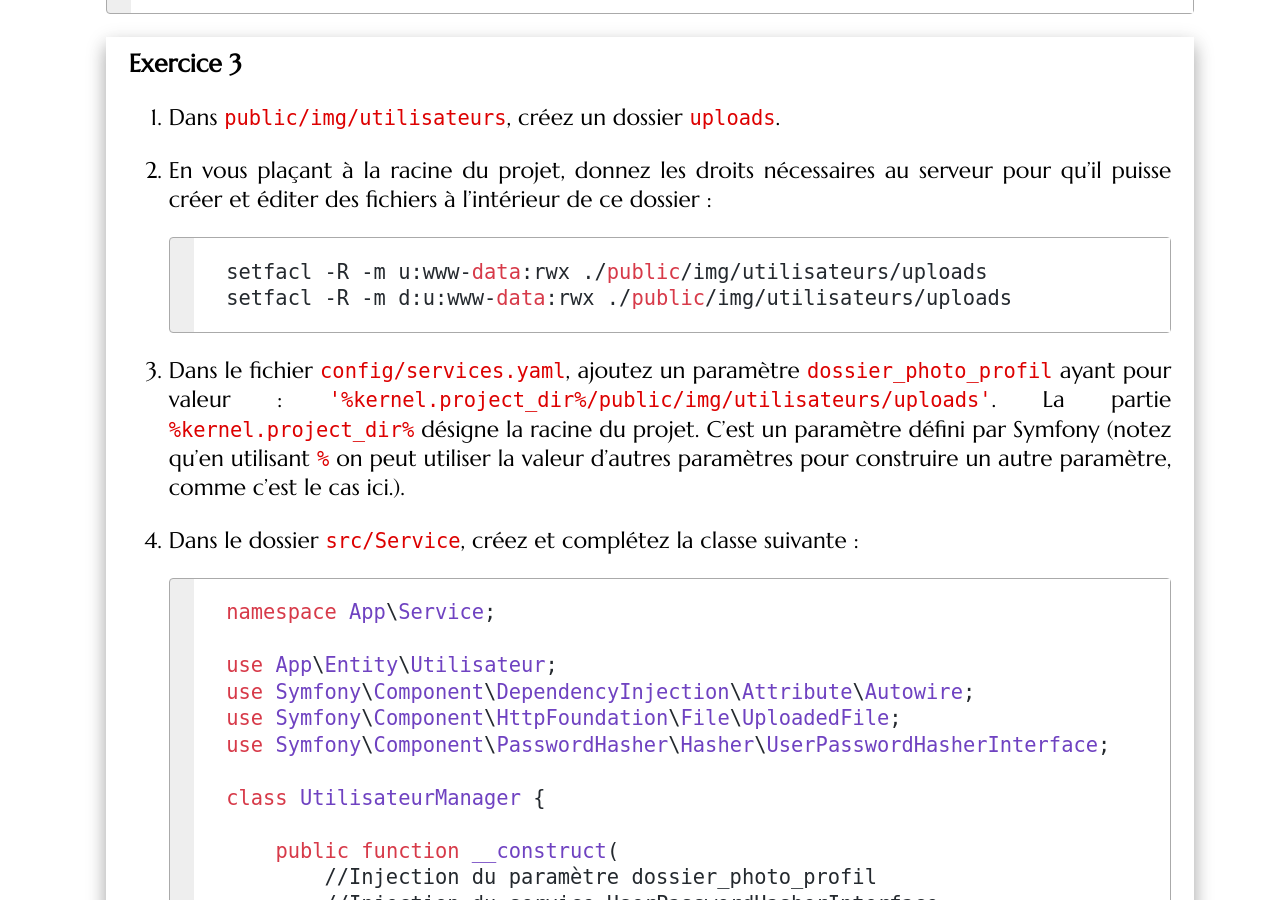
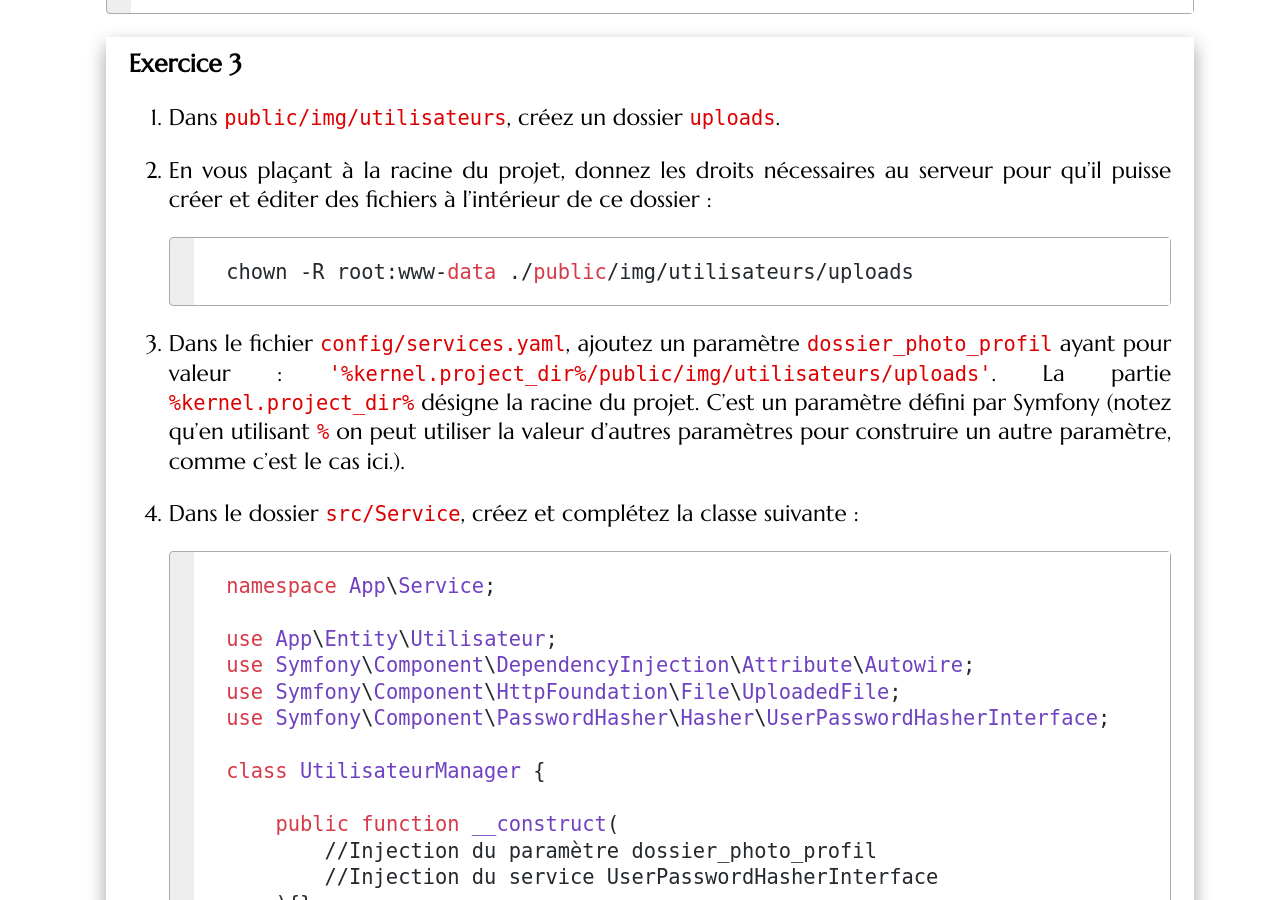
Before and after one commit to mgasquet/R5.A.05-ProgrammationAvancee-Web, a Jekyll site: the page built from tutorials/tutorial2.md, in a window 1280 px wide and 900 px high, scrolled down 12869 px. Built offline with Jekyll 4.4.1, drawn with Linux system fonts in a browser that asks for light colours; some web fonts are replaced; some of the changed text lies outside the part shown.

Commit message:
Mise à jours instructions droits

````diff
--- a/tutorials/tutorial2.md
+++ b/tutorials/tutorial2.md
@@ -358,8 +358,7 @@ $valeurChamp = $form["monChamp"]->getData();
 2. En vous plaçant à la racine du projet, donnez les droits nécessaires au serveur pour qu'il puisse créer et éditer des fichiers à l'intérieur de ce dossier :
 
     ```
-    setfacl -R -m u:www-data:rwx ./public/img/utilisateurs/uploads
-    setfacl -R -m d:u:www-data:rwx ./public/img/utilisateurs/uploads
+    chown -R root:www-data ./public/img/utilisateurs/uploads
     ```
 
 3. Dans le fichier `config/services.yaml`, ajoutez un paramètre `dossier_photo_profil` ayant pour valeur : `'%kernel.project_dir%/public/img/utilisateurs/uploads'`. La partie `%kernel.project_dir%` désigne la racine du projet. C'est un paramètre défini par Symfony (notez qu'en utilisant `%` on peut utiliser la valeur d'autres paramètres pour construire un autre paramètre, comme c'est le cas ici.).
@@ -1198,6 +1197,13 @@ Il faut donc penser à vider le cache quand on fait un changement dans le mode `
 ```bash
 php bin/console cache:clear
 ```
+
+Ou bien :
+
+```bash
+php bin/console c:c
+```
+
 Ce n'est pas très contraignant, car le développeur ne travaille pas (ou peu) dans le mode `prod`. Ce mode est utilisé là où le site est hébergé publiquement. Celui-ci va plutôt subir de "grosses" mises à jour ponctuelles plutôt que plein de petites mises à jour de code toutes les minutes, comme une application en développement. Après une grosse mise à jour du site, il suffit alors de vider le cache une fois.
 
 Pour changer d'environnement, il suffit d'éditer la variable `APP_ENV` dans le fichier `.env` (ou `.env.local`) à la racine du projet.
````
Also changed, not shown: tutorials/tutorial1.md (+14 -3 lines), tutorials/tutorial4.md (+8 -4 lines).
